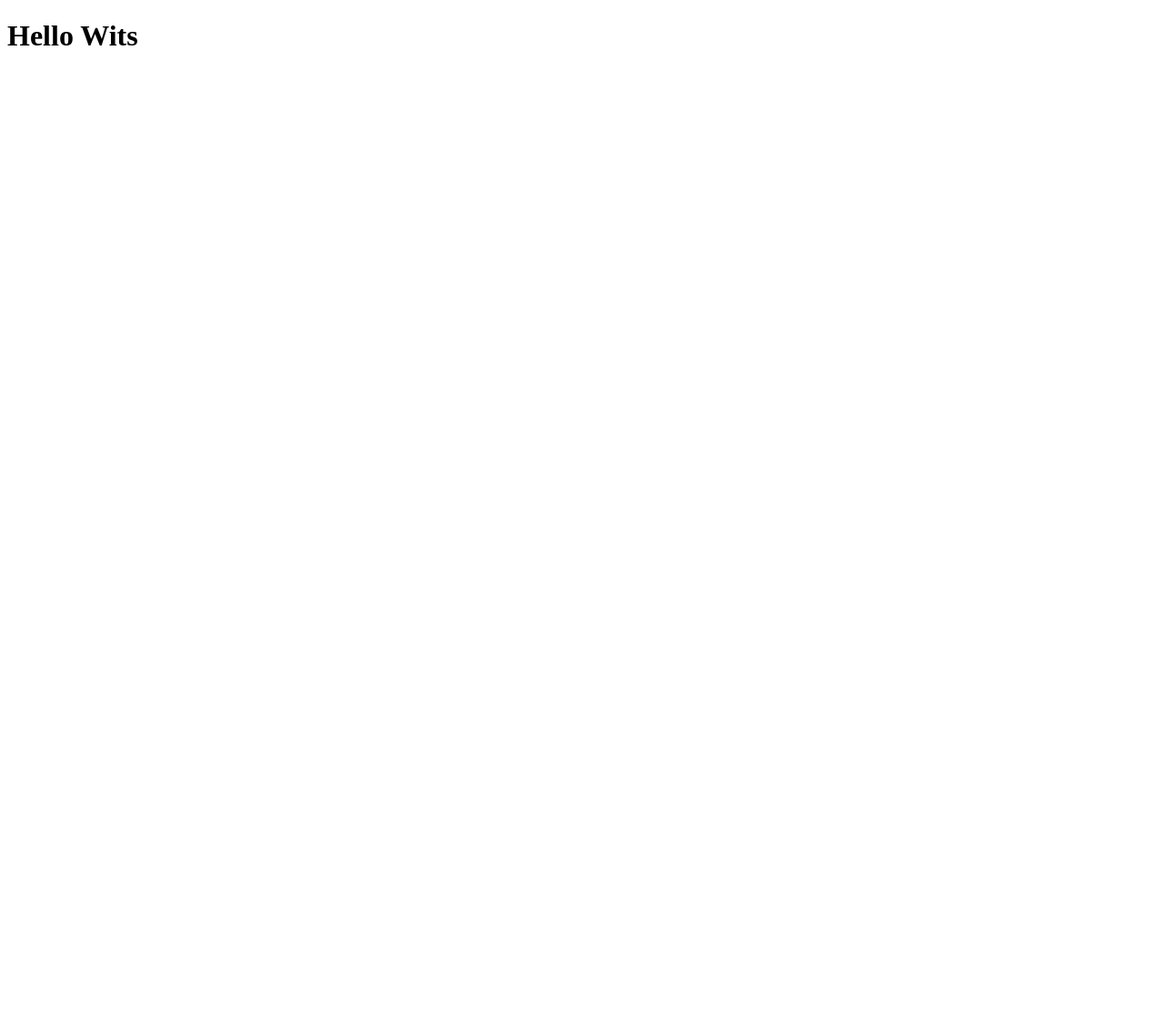
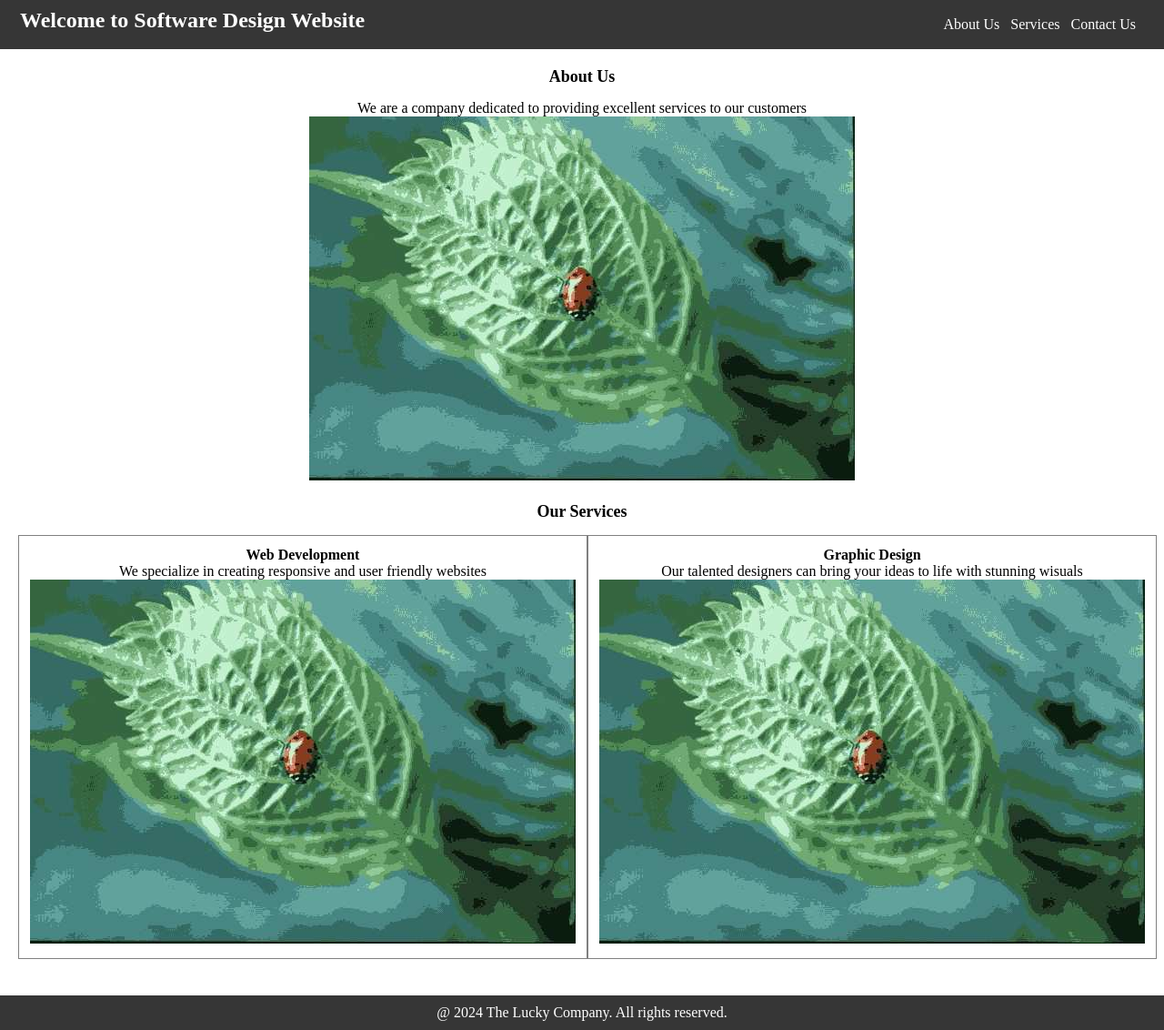
Before and after one commit to DanielDanzo/2508872-labs-sd-24, a plain HTML site: page index.html in a window 1280 px wide. Shown: the whole page at 91% size. Before the commit the page ends 800 px from the top, so only its background shows below. Drawn offline with Linux system fonts and the light colour scheme.

Commit message:
Add files via upload

```diff
--- a/index.html
+++ b/index.html
@@ -1,8 +1,125 @@
 <!DOCTYPE html>
-<html>
+<html lang="en">
 <head>
+    <meta charset="UTF-8">
+    <meta name="viewport" content="width=device-width, initial-scale=1.0">
+    <title>Document</title>
+    <style>
+        *{
+            padding: 0;
+            border: none;
+            box-sizing: border-box;
+            overflow: none;
+            margin: 0;
+        }
+
+        header{
+            background-color: #363636;
+            color: white;
+            display: inline-flex;
+            width: 100%;
+            justify-content: space-between;
+            padding: 2px 15px;
+        }
+
+        header h3{
+            margin: 7px;
+            font-size: x-large;
+        }
+
+        .Navigation{
+            list-style: none;
+            color: white;
+            display: inline-flex;
+            margin: 10px;
+        }
+
+        .Navigation li{
+            margin:6px;
+        }
+
+        article{
+            align-items: center;
+            text-align: center;
+            margin: 20px;
+        }
+
+        article .Heading{
+            margin: 15px;
+            font-size: large;
+        }
+
+        article img{
+            height: 400px;
+            width: 600px;
+
+        }
+
+        .Services{
+            display: inline-flex;
+        }
+
+        .Service-Container{
+            padding: 12px;
+            border-width: 0.5px;
+            border-style: solid;
+            border-color: #808080;
+            flex-direction: column;
+            align-items: center;
+        }
+
+        footer{
+            margin-top: 20px;
+            background-color: #363636;
+            color: white;
+            flex-direction: column;
+            display: inline-flex;
+            text-align: center;
+            width: 100%;
+            padding: 10px;
+        }
+    </style>
 </head>
 <body>
-<h1>Hello Wits</h1>
+    <header>
+        <h3>Welcome to Software Design Website</h3>
+        <nav >
+            <ul class=" Navigation">
+                <li><a>About Us</a></li>
+                <li><a>Services</a></li>
+                <li><a>Contact Us</a></li>
+            </ul>
+        </nav>
+    </header>
+
+    <main>
+        <article>
+            <h4 class="Heading">About Us</h4>
+            <Section class="About-Container">
+                <p>We are a company dedicated to providing excellent services to our customers</p>
+                <img src="pic.png"></img>
+            </Section>
+        </article>
+
+        <article>
+            <h4 class="Heading">Our Services</h4>
+            <section class="Services">
+                <Section class="Service-Container">
+                    <h4>Web Development</h4>
+                    <p>We specialize in creating responsive and user friendly websites</p>
+                    <img src="pic.png"></img>
+                </Section>
+                <Section class="Service-Container">
+                    <h4>Graphic Design</h4>
+                    <p>Our talented designers can bring your ideas to life with stunning wisuals</p>
+                    <img src="pic.png"></img>
+                </Section>
+            </section>
+        </article>
+    </main>
+
+    <footer>
+        <p>@ 2024 The Lucky Company. All rights reserved.</p>
+    </footer>
 </body>
 </html>
```
Also changed, not shown: pic.png (added).
